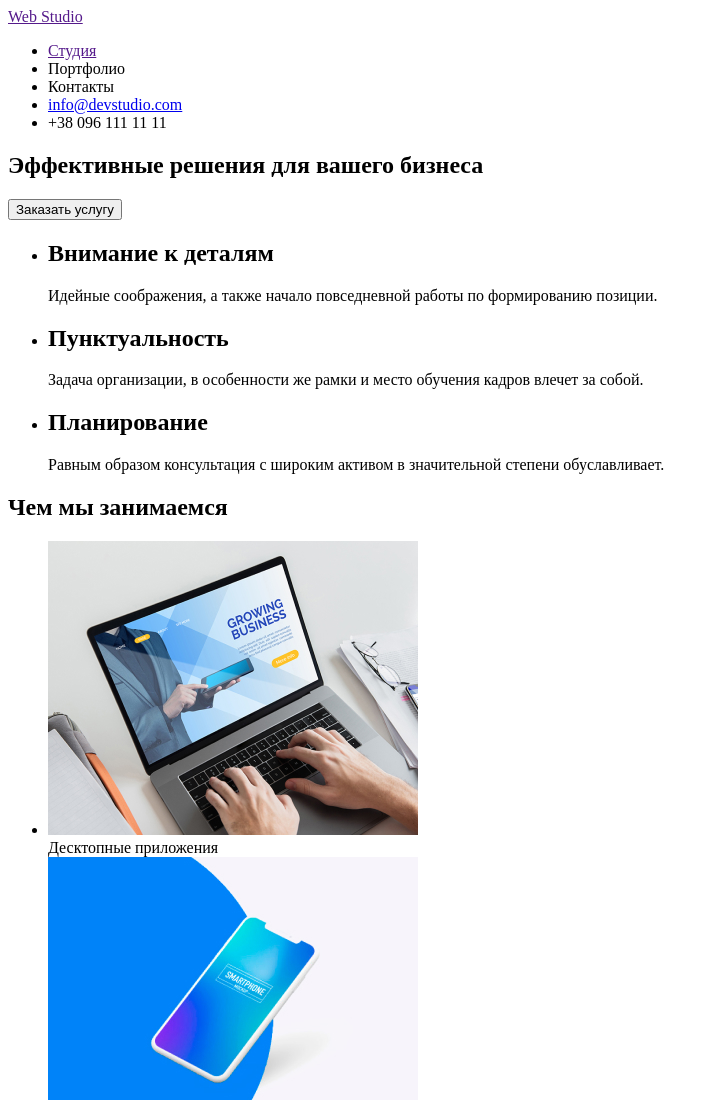
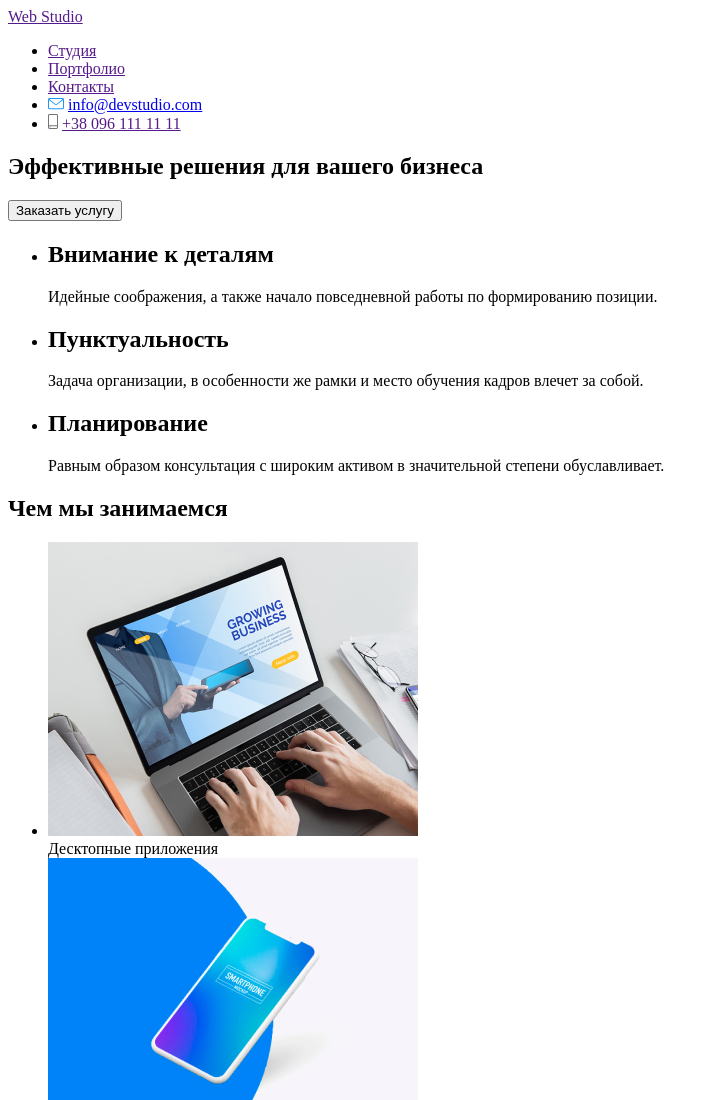
Before and after one commit to PavloKupch/goit-markup-hm-01, a plain HTML site: page index.html in a window 1280 px wide. Shown: the top 1100 px of the page, without its empty margins (0-719 px from the left). Drawn offline with Linux system fonts and the light colour scheme.

Commit message:
перезалив hm-1

```diff
--- a/index.html
+++ b/index.html
@@ -1,9 +1,9 @@
 <!DOCTYPE html>
-<html lang="en">
+<html lang="ru">
     <head>
         <meta charset="UTF-8">
         <meta name="viewport" content="width=device-width, initial-scale=1.0">
-        <title>Document</title>
+        <title>Dokument</title>
     </head>
     <body>
 
@@ -15,12 +15,20 @@
                     <li>
                        <a href="">Студия</a>
                     </li>
-                    <li>Портфолио</li>
-                    <li>Контакты</li>
                     <li>
+                       <a href="">Портфолио</a>
+                    </li>
+                    <li>
+                       <a href="">Контакты</a>
+                    </li>
+                    <li>
+                        <img src="./images/envelope.svg" alt="конверт">
                        <a href="mailto:info@devstudio.com">info@devstudio.com</a>
                     </li>
-                    <li>+38 096 111 11 11</li>
+                    <li>
+                        <img src="./images/smartphone.svg" alt="cмартфон">
+                        <a href="">+38 096 111 11 11</a>
+                    </li>
                 </ul>
             </nav>
         </header>
@@ -45,10 +53,10 @@
 
                     </li>
 
-                <li>
+                    <li>
                         <h2>Планирование</h2>
                         <p>Равным образом консультация с широким активом в значительной степени обуславливает.</p>
-                </li>
+                     </li>
                 </ul>
             </section>
 
```
Also changed, not shown: images/envelope.svg (added), images/smartphone.svg (added).
